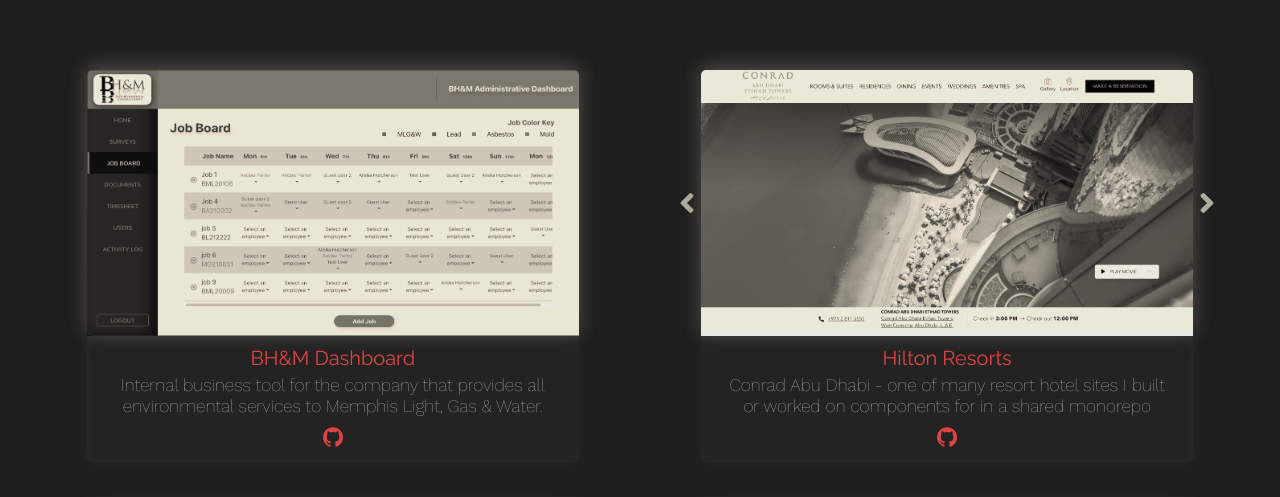
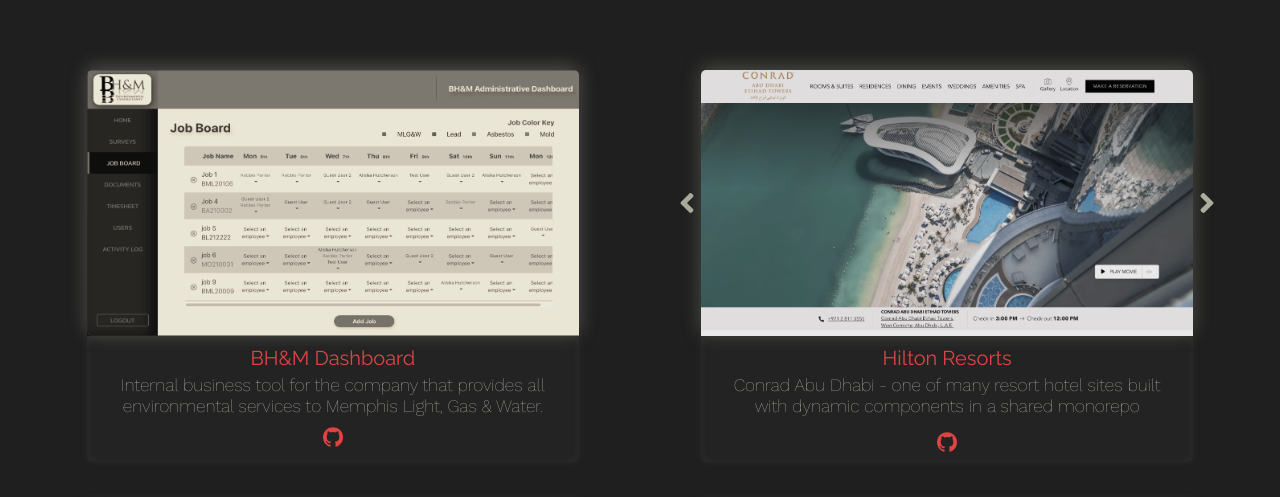
Before and after one commit to Hammurobbie/portfolio, a React (Create React App) app: page / in a window 1280 px wide. Shown: the part 785-1282 px from the top of the page. Built offline with nearby package versions, Linux system fonts and the light colour scheme; a web font is replaced by a local one.

Commit message:
car trans

```diff
--- a/src/components/HomePage/Portfolio.js
+++ b/src/components/HomePage/Portfolio.js
@@ -84,13 +84,12 @@
   border-radius: 25px;
   height: 3px;
   width: 10px;
-  box-shadow: 0px -3px 20px 0px rgba(135, 139, 123, .5);
 `;
 
 const carItems = [
   {
     id: 0,
-    copy: "Conrad Abu Dhabi - one of many resort hotel sites I built or worked on components for in a shared monorepo",
+    copy: "Conrad Abu Dhabi - one of many resort hotel sites built with dynamic components in a shared monorepo",
     url: "https://www.hilton.com/en/hotels/auhetci-conrad-abu-dhabi-etihad-towers/",
     img: abu
   },
@@ -114,20 +113,29 @@
   const [hover3, setHover3] = useState(false);
   const [hover4, setHover4] = useState(false);
   const [carInd, setCarInd] = useState(0);
+  const [anim, setAnim] = useState(null);
 
   const next = useCallback(() => {
+    setAnim("r");
+    setTimeout(() => {
+      setAnim(null);
+    }, 200)
     if(carInd >= carItems.length - 1) {
       setCarInd(0);
     } else {
       setCarInd(carInd + 1);
     }
-  },[carInd])
+  },[carInd, setAnim])
 
   const prev = useCallback(() => {
+    setAnim("l");
+    setTimeout(() => {
+      setAnim(null);
+    }, 200)
     if(carInd > 0) {
       setCarInd(carInd - 1);
     } else setCarInd(carItems.length - 1);
-  },[carInd])
+  },[carInd, setAnim])
 
 const carousel = document.getElementById("carousel");
 
@@ -238,9 +246,9 @@
             href={carItems[carInd].url}
           >
             <img
-              className="portfolio-img"
+              className={`${anim === "l" ? "transLeft" : anim === "r" ? "transRight" : ""} portfolio-img trans`}
               src={carItems[carInd].img}
-              alt="Nb Enviro Screenshot"
+              alt="hilton screenshot"
             ></img>
           </a>
           <DeskContr onClick={next}>
@@ -249,9 +257,10 @@
         </Carousel>
         <div className="text-box">
           <h4>Hilton Resorts</h4>
-          <h3>
+          <h3  className={anim ? "transBlur" : "trans"}>
             {carItems[carInd].copy}
             <br />
+            </h3>
             <a
               target="blank"
               rel="noopener noreferrer"
@@ -264,7 +273,6 @@
                 src={hover4 ? github_hover : github}
               ></Img>
             </a>
-          </h3>
         </div>
       </div>
       <div className="portfolio-piece">
--- a/src/index.css
+++ b/src/index.css
@@ -154,6 +154,28 @@
   box-shadow: inset 0px 0px 10px rgba(231, 233, 209, 0.05),
     0 0 10px rgba(231, 233, 209, 0.05);
   border-radius: 0 0 5px 5px;
+}
+
+.trans {
+  transition: .3s ease-in-out;
+  filter: blur(0px);
+}
+
+.transBlur {
+  transition: .3s ease-in-out;
+  filter: blur(3px);
+}
+
+.transRight {
+  transition: .3s ease-in-out;
+  filter: blur(3px);
+  /* transform: translate(5px, 0px); */
+}
+
+.transLeft {
+  transition: .3s ease-in-out;
+  filter: blur(3px);
+  /* transform: translate(-5px, 0px); */
 }
 
 .scroll-hidden {
@@ -357,6 +379,18 @@
     width: 100%;
   }
 
+  .transRight {
+    transition: .3s ease-in-out;
+    filter: grayscale(100%) blur(1px);
+    /* transform: translate(5px, 0px); */
+  }
+
+  .transLeft {
+    transition: .3s ease-in-out;
+    filter: grayscale(100%) blur(1px);
+    /* transform: translate(-5px, 0px); */
+  }
+
   .text-box {
     margin: 0;
     padding: 0 15px 10px;
```
Also changed, not shown: src/img/mango.png.
